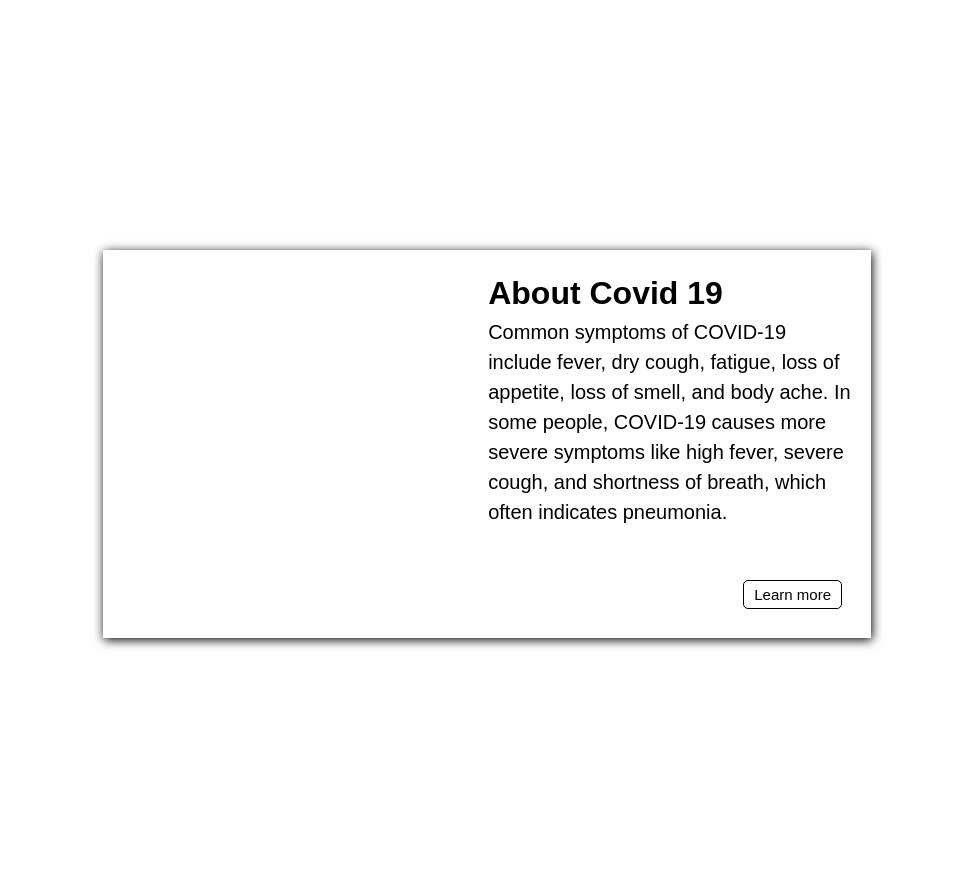
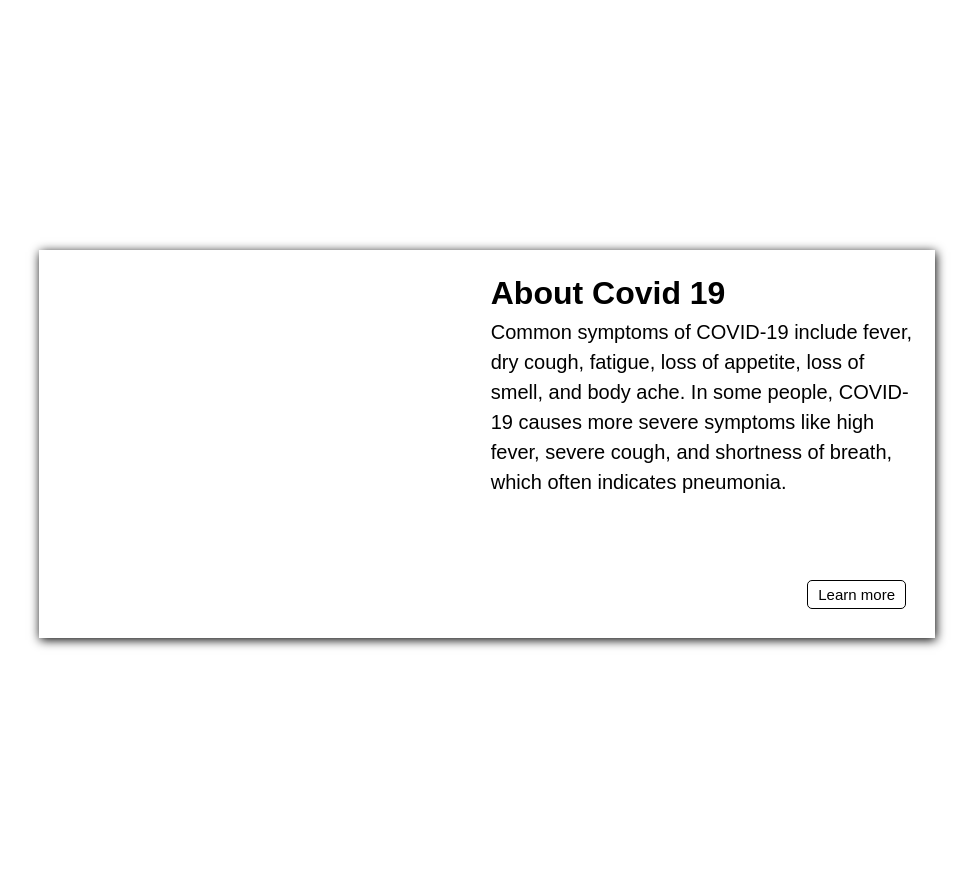
Before and after one commit to tvu2000/covid-tracker, a web app: file home-page.html in a window 1280 px wide. Shown: the top 878 px of the page, without its empty margins (153-1128 px from the left). Run offline with its HTML, style and script files only (its server is not run), Linux system fonts and the light colour scheme; some libraries are stand-ins or nearby versions.

Commit message:
bigger inf box

```diff
--- a/public/styles.css
+++ b/public/styles.css
@@ -159,7 +159,7 @@ img
 
 .box
 {
-    width: 60%;
+    width: 70%;
     height: 40%;
     border: 5px solid white;
     position:relative;
```
